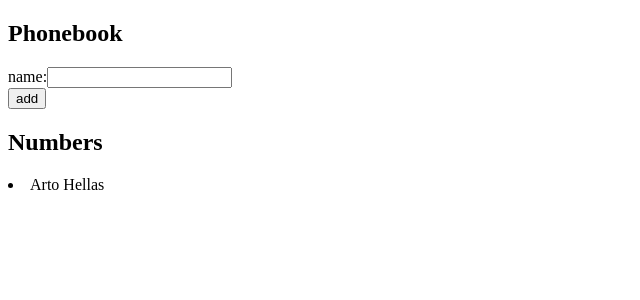
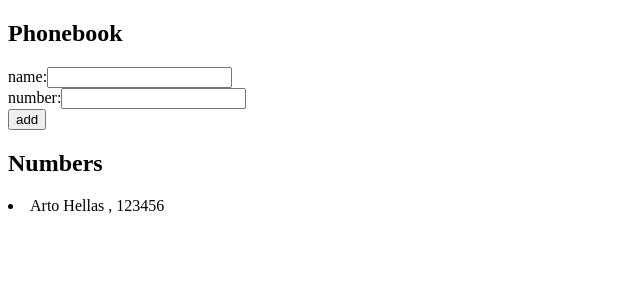
Before and after one commit to AndregSouza/fullstackopen-exercises, a React (Vite) app in the folder part2/: page / in a window 1280 px wide. Shown: the top 300 px of the page, without its empty margins (0-640 px from the left). Built offline with nearby package versions, Linux system fonts and the light colour scheme.

Commit message:
Exercise 2.8 checkpoint

```diff
--- a/part2/src/App.jsx
+++ b/part2/src/App.jsx
@@ -2,36 +2,41 @@ import { useState } from 'react'
 
 const App = () => {
   const [persons, setPersons] = useState([
-    { name: 'Arto Hellas' }
+    {
+      name: 'Arto Hellas',
+      number: '123456'
+    }
   ])
   const [newName, setNewName] = useState('')
+  const [newNumber, setNewNumber] = useState('')
 
-  const addName = (event) => {
+  const addPerson = (event) => {
     event.preventDefault()
     let sameName = false
-    console.log(newName, persons)
-    persons.map(function(object){
-      if (object.name == newName) {
-        sameName = true
-      }
-      else {
-        sameName = false
-      }
-    })
+    let sameNumber = false
 
-    if (sameName == true) {
-      return alert(`${newName} is already added to phonebook`)
+    //verify for duplicates in the array
+    persons.map(object => {if (object.name == newName) {sameName = true} })
+    persons.map(object => {if (object.number == newNumber) {sameNumber = true} })
+
+    if ((sameName == true) || (sameNumber == true)) {
+      return alert(`${newName} ou ${newNumber} is already added to phonebook`)
     }
     else {
-      const nameObject = {name: newName}
-      setPersons(persons.concat(nameObject))
+      const personObject = {name: newName, number: newNumber}
+      setPersons(persons.concat(personObject))
       setNewName('')
     }
   }
 
-  const handleNoteChange = (event) => {
+  const handleNameChange = (event) => {
     console.log(event.target.value);
     setNewName(event.target.value)
+  }
+
+  const handleNumberChange = (event) => {
+    console.log(event.target.value);
+    setNewNumber(event.target.value)
   }
 
   return (
@@ -42,17 +47,26 @@ const App = () => {
           name:
           <input
             value ={newName}
-            onChange = {handleNoteChange}
+            onChange = {handleNameChange}
           />
         </div>
         <div>
-          <button onClick={addName} type="submit">add</button>
+          number:
+          <input
+            value ={newNumber}
+            onChange = {handleNumberChange}
+          />
+        </div>
+        <div>
+          <button onClick={addPerson} type="submit">add</button>
         </div>
       </form>
       <h2>Numbers</h2>
       {persons.map(function(prop){
         return(
-          <li>{prop.name}</li>
+          <>
+            <li>{prop.name} , {prop.number} </li>
+          </>
         )
       })}
     </div>
```
